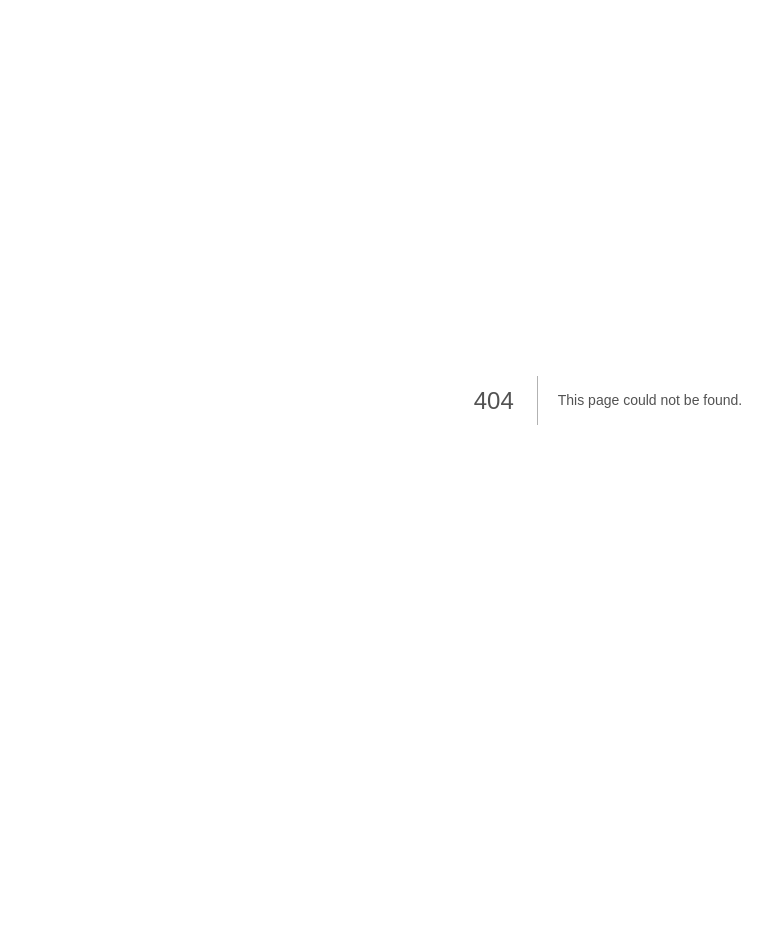
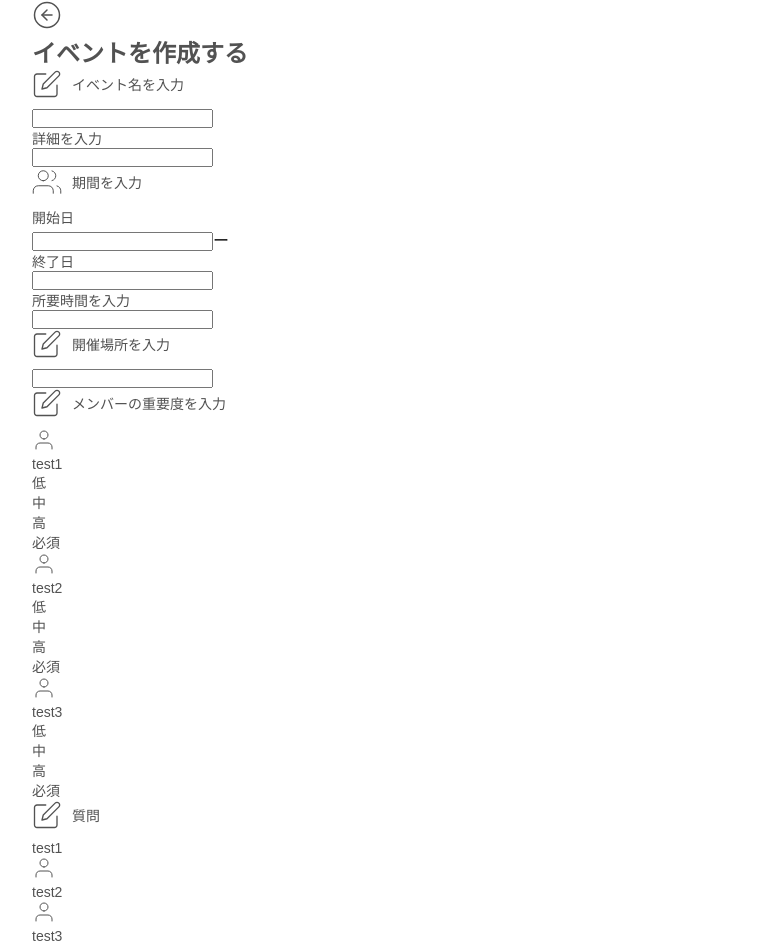
Before and after one commit to LiT-15th-geek/master, a Next.js app in the folder front/app/: page /createEvent in a window 1280 px wide. Before the commit this address had no page. Shown: the top 944 px of the page, without its empty margins (32-801 px from the left). Before the commit the page ends 800 px from the top, so only its background shows below. Built offline with nearby package versions, Linux system fonts and the light colour scheme.

Commit message:
feat:frame

```diff
--- /dev/null
+++ b/front/app/src/pages/createEvent.tsx
@@ -0,0 +1,252 @@
+import React from "react";
+import Image from "next/image";
+import { useForm } from "react-hook-form";
+import { Label } from "@/components/createCalendar.tsx/Label";
+import { useFirebase } from "@/hooks/useFirebase";
+import { Modal } from "@/components/common/Modal";
+import { useModal } from "@/hooks/useModal";
+import { useCustomRouter } from "@/hooks/useCustomRouter";
+import { NextPage } from "next";
+import { CreateEventRequest } from "@/types/createEvent";
+
+type Inputs = {
+  event_title: string;
+  description: string;
+  term_start_day: string;
+  term_end_day: string;
+  location: string;
+  requireTime: number;
+  members: [
+    {
+      id: number;
+      priority: number;
+      must: boolean;
+    }
+  ];
+};
+type Question = {
+  id?: number;
+  question: string;
+};
+
+const Priorities = [
+  { id: 1, name: "低" },
+  { id: 2, name: "中" },
+  { id: 3, name: "高" },
+  { id: 4, name: "必須" },
+];
+
+const CreateEvent: NextPage = () => {
+  const { getUId } = useFirebase();
+
+  const {
+    handleSubmit,
+    register,
+    formState: { errors },
+  } = useForm<Inputs>();
+
+  const inputRef = React.useRef<HTMLInputElement>(null);
+  const [users, setUsers] = React.useState([
+    { id: 1, name: "test1" },
+    { id: 2, name: "test2" },
+    { id: 3, name: "test3" },
+  ]);
+  const [questions, setQuestions] = React.useState<Question[]>([
+    { id: 1, question: "test1" },
+    { id: 2, question: "test2" },
+    { id: 3, question: "test3" },
+  ]);
+  const [isCheck, setIsCheck] = React.useState<boolean>(false);
+  const [request, setRequest] = React.useState<CreateEventRequest>();
+  const { isOpen, handleClose, handleOpen } = useModal();
+  const { routerPush, routerBack } = useCustomRouter();
+
+  const handleSetQuestions = (
+    e: React.MouseEvent<HTMLButtonElement, MouseEvent>
+  ) => {
+    e.preventDefault();
+    const question = inputRef.current?.value;
+    if (question) {
+      setQuestions((prevState) =>
+        prevState
+          ? [...prevState, { question: question }]
+          : [{ question: question }]
+      );
+      inputRef.current.value = "";
+    }
+  };
+  const onSubmit = async (data: Inputs) => {
+    if (errors) return;
+    if (users.length === 0) return;
+    handleOpen();
+    setRequest({
+      event_title: data.event_title,
+      description: data.description,
+      term_start_day: data.term_start_day,
+      term_end_day: data.term_end_day,
+      location: data.location,
+      requireTime: data.requireTime,
+      members: data.members,
+      defaultquestions: [1, 2],
+      user_id: await getUId(),
+      additionalQuestions: ["", ""],
+    });
+  };
+
+  const handleCreateEvent = async () => {
+    try {
+      const result = await fetch("", {
+        method: "POST",
+        headers: {
+          "Content-Type": "application/json",
+        },
+        body: JSON.stringify(request),
+      });
+      const json = await result.json();
+      if (json) {
+        handleClose();
+        routerPush(`/createCalendar/${json.calendar_id}`);
+        return;
+      }
+    } catch (e) {
+      console.log(e);
+    }
+  };
+  return (
+    <div>
+      <Modal isOpen={isOpen} handleClose={handleClose}>
+        <div className={""}>
+          <p>イベントを作成しますか？</p>
+          <div>
+            <button onClick={handleCreateEvent}>作成する</button>
+            <button onClick={handleClose}>作成しない</button>
+          </div>
+        </div>
+      </Modal>
+      <div className={""}>
+        <Image
+          src="/image/leftArrow.svg"
+          width={30}
+          height={30}
+          alt="back_icon"
+          onClick={routerBack}
+        />
+        <h2>イベントを作成する</h2>
+      </div>
+      <div className={""}>
+        <form onSubmit={handleSubmit(onSubmit)} className={""}>
+          <div>
+            <Label title="イベント名を入力" href={"/image/edit.svg"}>
+              <input
+                type="text"
+                {...register("event_title", { required: true })}
+              />
+            </Label>
+            {errors.event_title && <span>This field is required</span>}
+            <label>
+              <p>詳細を入力</p>
+              <input
+                type="text"
+                {...register("description", { required: true })}
+              />
+            </label>
+          </div>
+          <div>
+            <Label href="/image/users.svg" title="期間を入力" />
+            <div>
+              <label>
+                <p>開始日</p>
+                <input
+                  type="text"
+                  {...register("term_start_day", { required: true })}
+                />
+              </label>
+              ー
+              <label>
+                <p>終了日</p>
+                <input
+                  type="text"
+                  {...register("term_end_day", { required: true })}
+                />
+              </label>
+            </div>
+            <label>
+              <p>所要時間を入力</p>
+              <input
+                type="text"
+                {...register("requireTime", { required: true })}
+              />
+            </label>
+            <Label title="開催場所を入力" href={"/image/edit.svg"}>
+              <input
+                type="text"
+                {...register("location", { required: true })}
+              />
+            </Label>
+            <Label title="メンバーの重要度を入力" href={"/image/edit.svg"} />
+            {users.map((user, index) => (
+              <div key={index + 1}>
+                <div>
+                  <Image
+                    src="/image/userSmall.svg"
+                    width={24}
+                    height={24}
+                    alt="edit_icon"
+                  />
+                  <p>{user.name}</p>
+                </div>
+                {Priorities.map((priority, index) => (
+                  <label key={index + 1}>
+                    <p>{priority.name}</p>
+                    <input
+                      type="checkbox"
+                      {...register("members.0.priority")}
+                      style={{ display: "none" }}
+                    />
+                  </label>
+                ))}
+              </div>
+            ))}
+            <Label title="質問" href={"/image/edit.svg"} />
+            {/* 質問一覧 */}
+            {questions.map((question, index) => (
+              <div key={index + 1}>
+                <p>{question.question}</p>
+                <Image
+                  src="/image/userSmall.svg"
+                  width={24}
+                  height={24}
+                  alt="edit_icon"
+                />
+              </div>
+            ))}
+
+            {/* 質問作成*/}
+            <div>
+              <input type="text" ref={inputRef} />
+              <button
+                onClick={(e) => {
+                  handleSetQuestions(e);
+                }}
+              >
+                <Image
+                  src="/image/plusSquare.svg"
+                  width={30}
+                  height={30}
+                  alt="add_icon"
+                />
+              </button>
+            </div>
+          </div>
+          <div>
+            <button type="submit">
+              <h3>イベントを作成する</h3>
+            </button>
+          </div>
+        </form>
+      </div>
+    </div>
+  );
+};
+
+export default CreateEvent;
--- /dev/null
+++ b/front/app/src/types/createEvent.ts
@@ -0,0 +1,18 @@
+export type CreateEventRequest = {
+  event_title: string;
+  description: string;
+  term_start_day: string;
+  term_end_day: string;
+  location: string;
+  user_id: string;
+  requireTime: number;
+  members: [
+    {
+      id: number;
+      priority: number;
+      must: boolean;
+    }
+  ];
+  defaultquestions: number[]
+  additionalQuestions: string[];
+};
```
